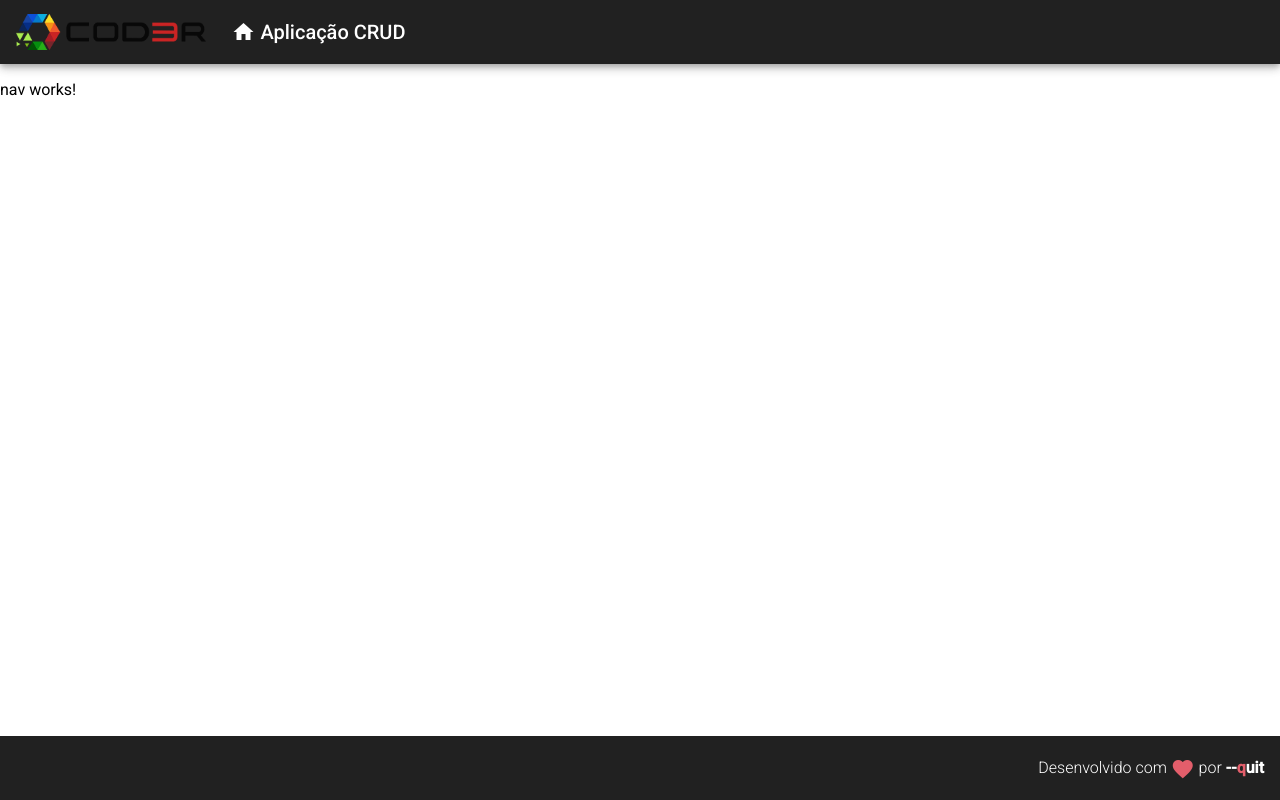
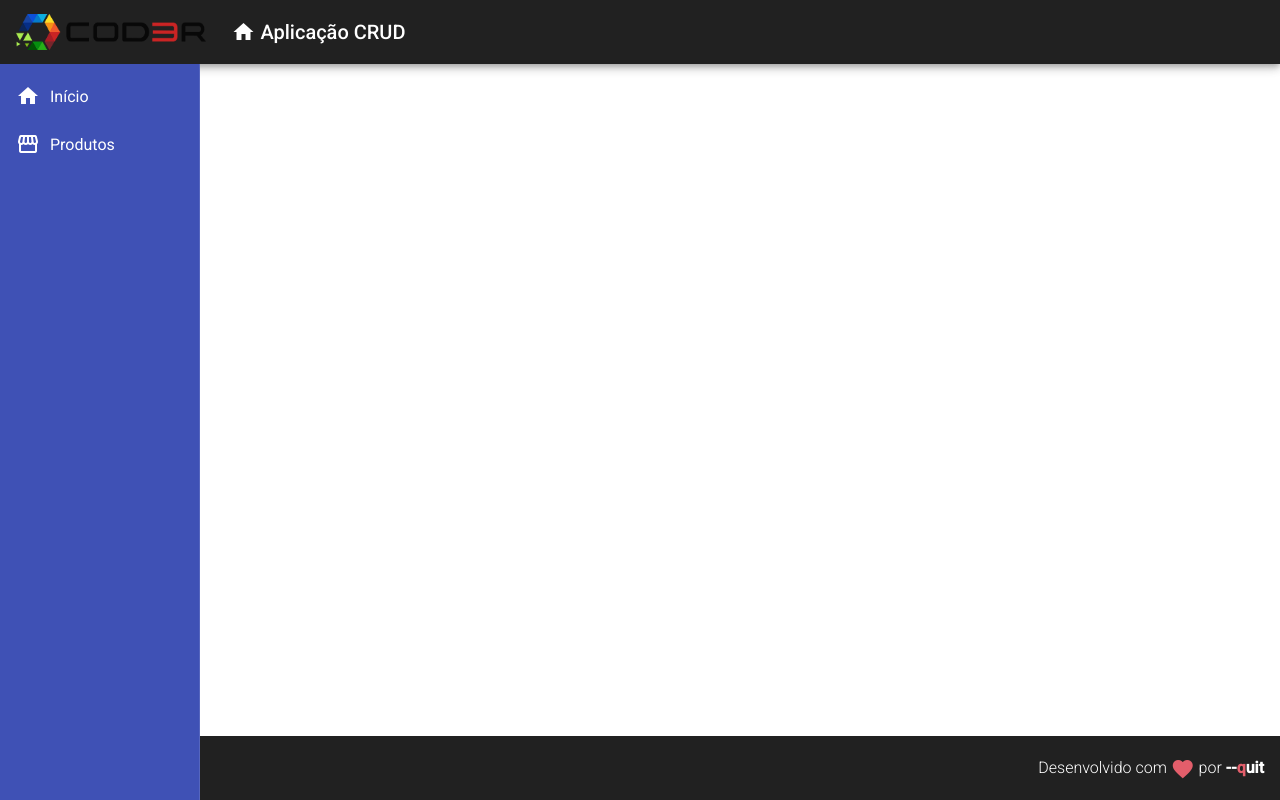
Before and after one commit to TerraMichael/angular, an Angular app in the folder crud/frontend/: page / in a window 1280 px wide. Built offline with nearby package versions, Linux system fonts and the light colour scheme.

Commit message:
Componente de navegação

```diff
--- a/crud/frontend/src/app/components/template/nav/nav.component.css
+++ b/crud/frontend/src/app/components/template/nav/nav.component.css
@@ -0,0 +1,12 @@
+.sidenav {
+    background-color: #3f51b5;
+    width: 200px;
+}
+
+.sidenav a {
+    color: #fff;
+}
+
+.sidenav i {
+    padding-right: 10px;
+}
--- a/crud/frontend/src/app/components/template/nav/nav.component.html
+++ b/crud/frontend/src/app/components/template/nav/nav.component.html
@@ -1 +1,19 @@
-<p>nav works!</p>
+<mat-sidenav-container class="container">
+    <mat-sidenav class="sidenav" mode="side" opened
+        fixedInViewport="true" fixedTopGap="64">
+        <mat-nav-list class="nav-list">
+            <a mat-list-item>
+                <i class="material-icons">
+                    home
+                </i>
+                Início
+            </a>
+            <a mat-list-item>
+                <i class="material-icons">
+                    storefront
+                </i>
+                Produtos
+            </a>
+        </mat-nav-list>
+    </mat-sidenav>
+</mat-sidenav-container>
```
